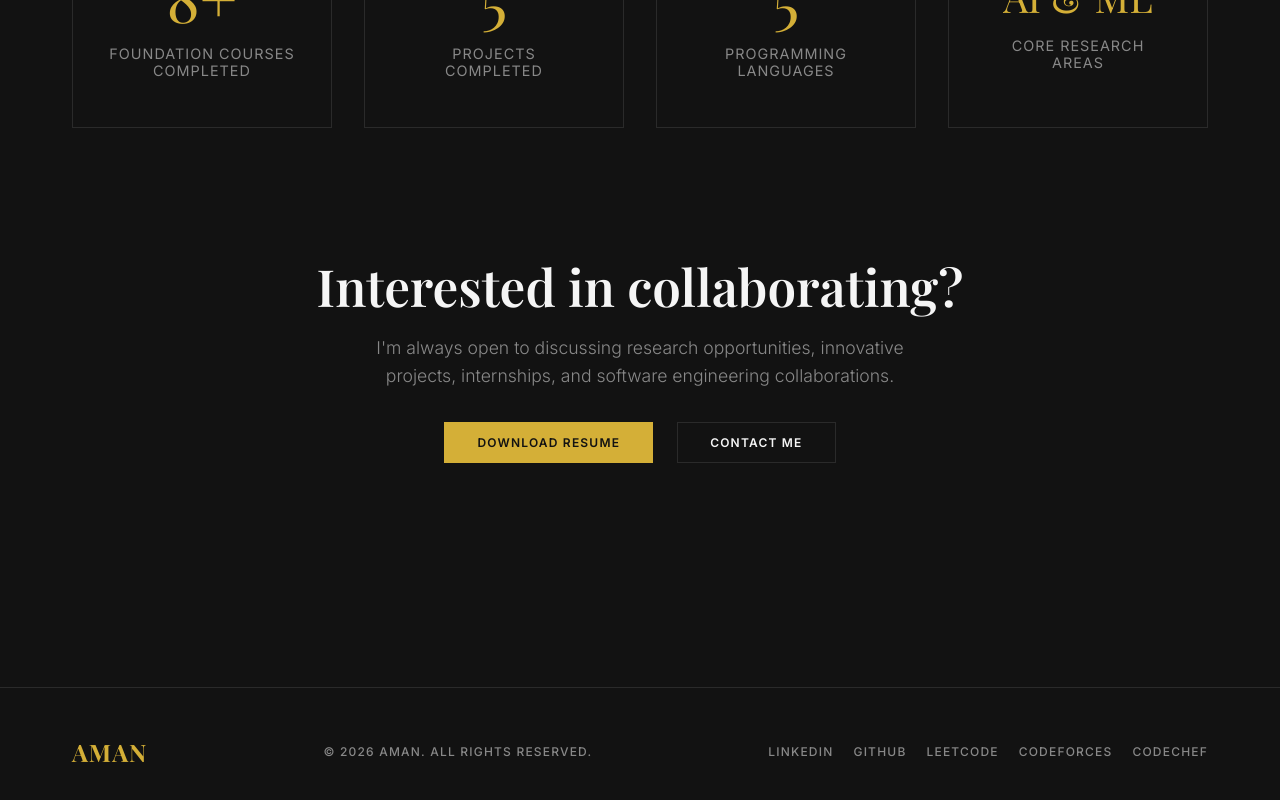
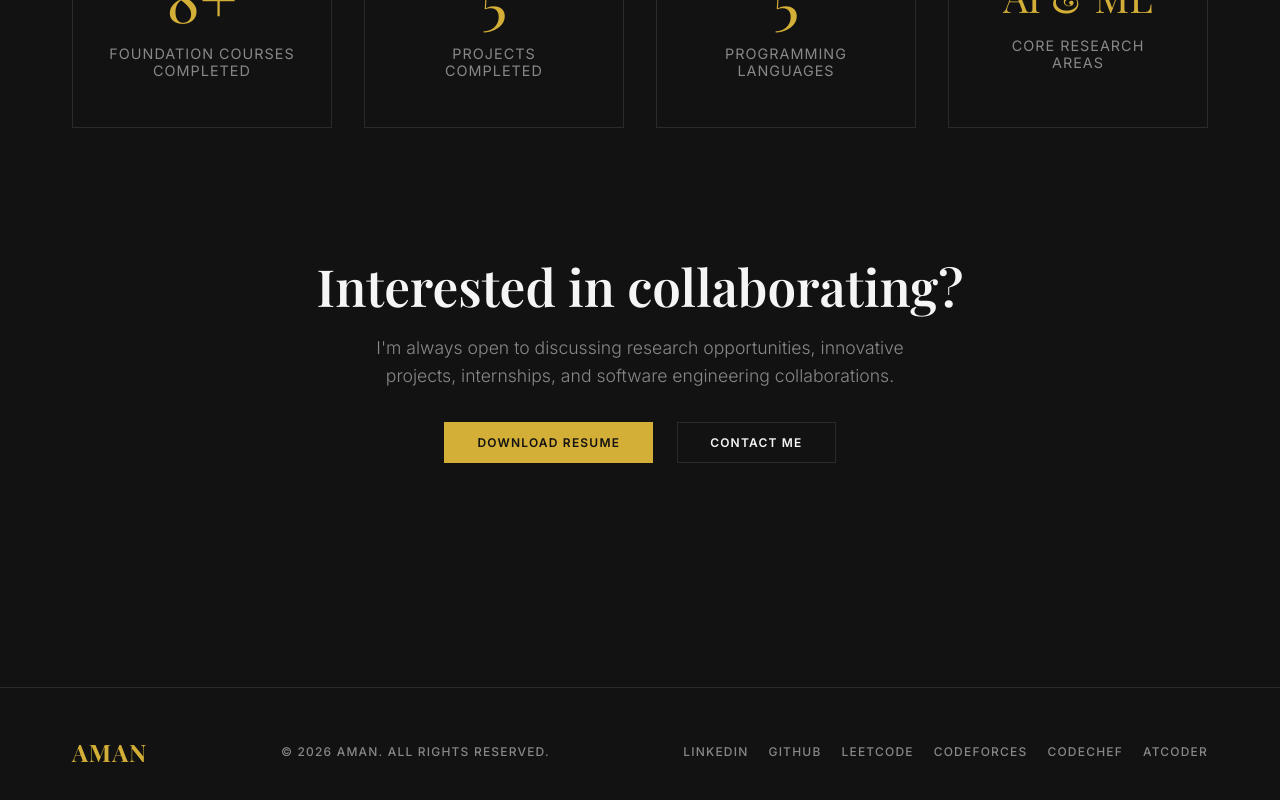
Before and after one commit to Amankumar270306/portfolio, a Vue app: page /qualifications in a window 1280 px wide. Shown: the part 3072-3872 px from the top of the page. Built offline with nearby package versions, Linux system fonts and the light colour scheme; a web font is replaced by a local one.

Commit message:
added atcoder profile

```diff
--- a/src/components/SiteFooter.vue
+++ b/src/components/SiteFooter.vue
@@ -9,6 +9,7 @@
         <a href="https://leetcode.com/u/amankumar_pro2006/" target="_blank" rel="noopener noreferrer">LeetCode</a>
         <a href="https://codeforces.com/profile/amankumar.pro" target="_blank" rel="noopener noreferrer">Codeforces</a>
         <a href="https://www.codechef.com/users/genie_atom_75" target="_blank" rel="noopener noreferrer">CodeChef</a>
+        <a href="https://atcoder.jp/users/amankumarpro2006" target="_blank" rel="noopener noreferrer">AtCoder</a>
       </div>
     </div>
   </footer>
```
